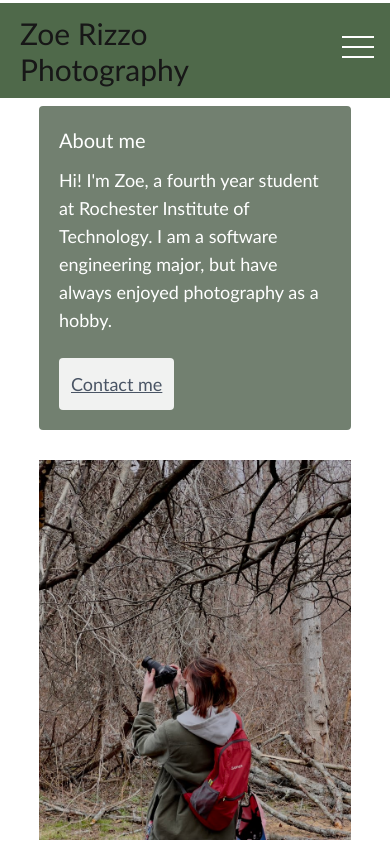
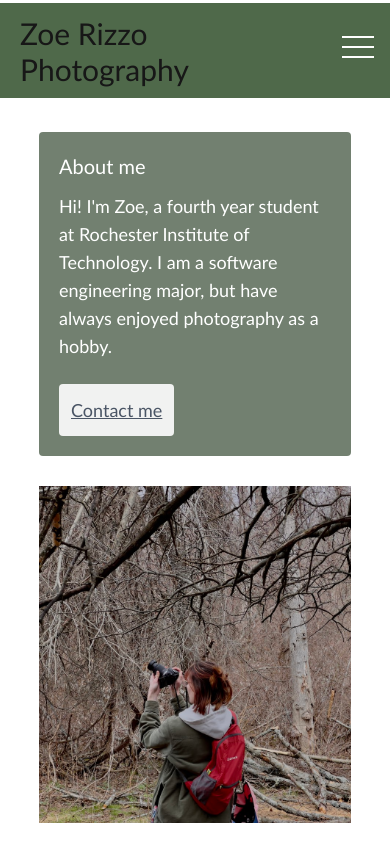
Before and after one commit to zizz-0/gallery, a Next.js app: page / in a window 390 px wide. Shown: the top 844 px of the page. Built offline with nearby package versions, Linux system fonts and the light colour scheme.

Commit message:
mobile styling

```diff
--- a/src/components/cover.js
+++ b/src/components/cover.js
@@ -1,12 +1,12 @@
 export default function Cover() {
   return (
     <div className="h-[88vh] flex flex-col wrap justify-center items-center mt-[12vh]">
-        <div className="sm:relative mb-[30px] md:mt-0 md:absolute md:top-50 md:left-35 flex flex-col p-5 md:p-8 w-[80vw] md:w-[30vw] bg-[#374a34]/70 rounded">
+        <div className="sm:relative mb-[30px] mt-[10px] md:mt-0 md:absolute md:top-50 md:left-35 flex flex-col p-5 md:p-8 w-[80vw] md:w-[30vw] bg-[#374a34]/70 rounded">
             <h2 className="text-xl md:text-2xl text-white mb-3" style={{fontFamily: 'Trebuchet MS, sans-serif'}}>About me</h2>
             <p className="text-lg md:text-xl text-white" style={{fontFamily: 'Trebuchet MS, sans-serif'}}>Hi! I'm Zoe, a fourth year student at Rochester Institute of Technology. I am a software engineering major, but have always enjoyed photography as a hobby.</p>
             <a href="mailto: rizzo.zoej@gmail.com" className="underline mt-6 p-3 bg-white/90 text-gray-600 rounded text-lg md:text-xl w-auto inline-block self-start" style={{fontFamily: 'Trebuchet MS, sans-serif'}}>Contact me</a>
         </div>
-        <img src="images/me.jpg" className="w-[80vw] md:w-[90vw] h-[45vh] md:h-[80vh] object-cover object-bottom md:object-[15%_85%] overflow-hidden"></img>
+        <img src="images/me.jpg" className="w-[80vw] md:w-[90vw] h-[40vh] md:h-[80vh] object-cover object-bottom md:object-[15%_85%] overflow-hidden"></img>
     </div>
   );
 }
```
